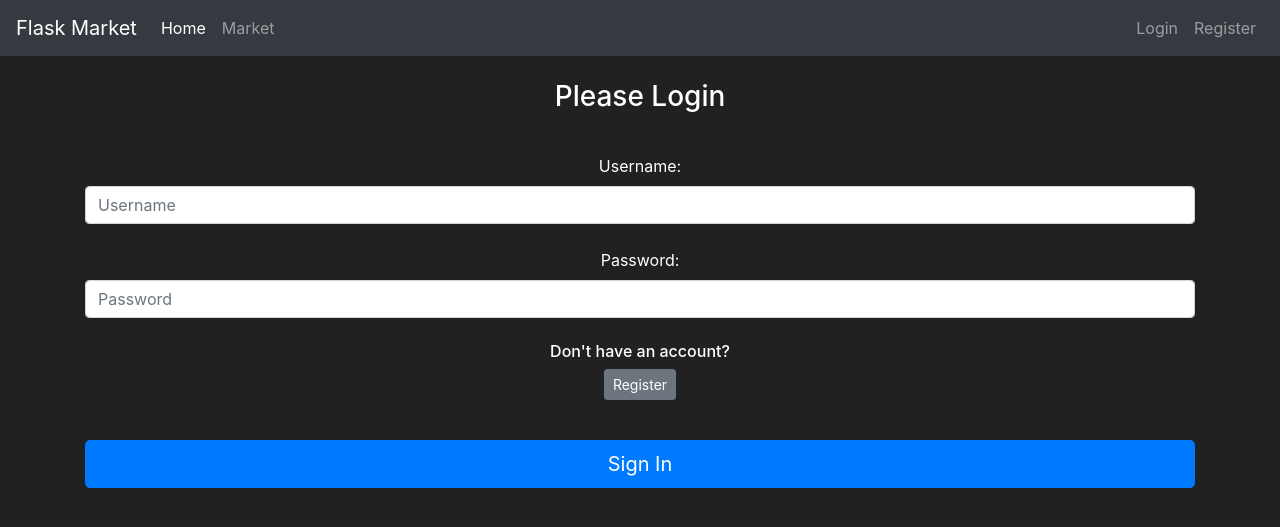
After one commit to GeorgeIniatis/Flask-Website, a Flask app: page /login in a window 1280 px wide. The commit adds this page. Shown: the top 527 px of the page. Run offline with Flask 2, Linux system fonts and the light colour scheme; some libraries are stand-ins or nearby versions.

Commit message:
Completed P10-P11

```diff
--- a/create_and_populate_db.py
+++ b/create_and_populate_db.py
@@ -10,7 +10,7 @@ users = [
 
 for user in users:
     user_entry = User(id=user["id"], username=user["username"], email=user["email"],
-                      password_hash=user["password_hash"])
+                      password=user["password_hash"])
     print(user_entry)
     db.session.add(user_entry)
     db.session.commit()
--- a/market/__init__.py
+++ b/market/__init__.py
@@ -1,9 +1,12 @@
 from flask import Flask
 from flask_sqlalchemy import SQLAlchemy
+from flask_bcrypt import Bcrypt
 
 app = Flask(__name__)
 app.config["SQLALCHEMY_DATABASE_URI"] = 'sqlite:///market.db'  # Specify position of db and its name
-app.config["SECRET_KEY"] = "cdbde4cf31e8c9ec22179fe6" # os.urandom(12).hex()
+app.config["SECRET_KEY"] = "cdbde4cf31e8c9ec22179fe6"  # os.urandom(12).hex()
 db = SQLAlchemy(app)
+bcrypt = Bcrypt(app)
 
+# Needs to be after
 from market import routes
--- a/market/forms.py
+++ b/market/forms.py
@@ -1,10 +1,28 @@
 from flask_wtf import FlaskForm
 from wtforms import StringField, PasswordField, SubmitField
-from wtforms.validators import Length, EqualTo, Email, DataRequired
+from wtforms.validators import Length, EqualTo, Email, DataRequired, ValidationError
+from market.models import User
+
 
 class RegisterForm(FlaskForm):
+
+    def validate_username(self, username_to_check):
+        user = User.query.filter_by(username=username_to_check.data).first()
+        if user:
+            raise ValidationError("Username already exists! Please try using a different username")
+
+    def validate_email(self, email_to_check):
+        email = User.query.filter_by(email=email_to_check.data).first()
+        if email:
+            raise ValidationError("Email already exists! Please try using a different email")
+
     username = StringField(label="Username:", validators=[Length(min=2, max=30), DataRequired()])
     email = StringField(label="Email:", validators=[Length(max=50), Email(), DataRequired()])
-    password1 = PasswordField(label="Password:", validators=[Length(min=6), DataRequired()])
-    password2 = PasswordField(label="Confirm Password:", validators=[EqualTo("password1"), DataRequired()])
+    password = PasswordField(label="Password:", validators=[Length(min=6), DataRequired()])
+    confirm_password = PasswordField(label="Confirm Password:", validators=[EqualTo("password"), DataRequired()])
     submit = SubmitField(label="Create Account")
+
+class LoginForm(FlaskForm):
+    username = StringField(label="Username:", validators=[DataRequired()])
+    password = PasswordField(label="Password:", validators=[DataRequired()])
+    submit = SubmitField(label="Sign In")
--- a/market/routes.py
+++ b/market/routes.py
@@ -1,7 +1,7 @@
-from flask import render_template, redirect, url_for
+from flask import render_template, redirect, url_for, flash
 from market import app, db
-from market.models import *
-from market.forms import *
+from market.models import User,Item
+from market.forms import RegisterForm, LoginForm
 
 
 @app.route('/')
@@ -22,13 +22,19 @@ def register_page():
     if register_form.validate_on_submit():
         user_to_create = User(username=register_form.username.data,
                               email=register_form.email.data,
-                              password_hash=register_form.password1.data)
+                              password=register_form.password.data)
         db.session.add(user_to_create)
         db.session.commit()
         return redirect(url_for("market_page"))
 
-    if register_form.errors != {}:  # If there are errors from the validations
-        for error_message in register_form.errors.values():
-            print(f"Error in register page: {error_message}")
+    # Check if there are any errors
+    if register_form.errors != {}:
+        for entry in register_form.errors:
+            flash(f"Error with {entry.replace('_',' ')}: {register_form.errors[entry]}", category="danger")
 
-    return render_template("register.html", head_title="Register Pge", register_form=register_form)
+    return render_template("register.html", head_title="Register Page", register_form=register_form)
+
+@app.route('/login', methods=["GET", "POST"])
+def login_page():
+    login_form = LoginForm()
+    return render_template("login.html", head_title="Login Page", login_form=login_form)
--- a/market/templates/base.html
+++ b/market/templates/base.html
@@ -15,6 +15,7 @@
 </head>
 
 <body>
+
 <!-- Navbar -->
 <nav class="navbar navbar-expand-md navbar-dark bg-dark">
     <a class="navbar-brand" href="#">Flask Market</a>
@@ -32,7 +33,7 @@
         </ul>
         <ul class="navbar-nav">
             <li class="nav-item">
-                <a class="nav-link" href="#">Login</a>
+                <a class="nav-link" href="{{ url_for('login_page') }}">Login</a>
             </li>
             <li class="nav-item">
                 <a class="nav-link" href="{{ url_for('register_page') }}">Register</a>
@@ -41,8 +42,21 @@
     </div>
 </nav>
 
+<!-- Present errors -->
+{% with messages = get_flashed_messages(with_categories=true) %}
+    {% if messages %}
+        {% for category, message in messages %}
+            <div class="alert alert-{{ category }} text-center">
+                <button type="button" class="m1-2 mb-1 close" data-dismiss="alert" aria-label="Close">
+                    <span aria-hidden="true"> &times; </span>
+                </button>
+                {{ message }}
+            </div>
+        {% endfor %}
+    {% endif %}
+{% endwith %}
+
 {% block body %}
-
 {% endblock %}
 
 <!-- Optional JavaScript -->
--- a/market/templates/home.html
+++ b/market/templates/home.html
@@ -2,5 +2,5 @@
 
 {% block body %}
     <br>
-    <h1> Home Page</h1>
+    <h1 class="h3 mb-3 fort-weight-normal"> Home Page </h1>
 {% endblock %}
--- /dev/null
+++ b/market/templates/login.html
@@ -0,0 +1,31 @@
+{% extends "base.html" %}
+
+{% block body %}
+    <div class="text-center">
+        <div class="container">
+            <form method="POST" class="form-signin" style="color:white">
+                {{ login_form.hidden_tag() }} <!-- CSRF Protection -->
+                <br>
+                <h1 class="h3 mb-3 fort-weight-normal"> Please Login </h1>
+                <br>
+                {{ login_form.username.label() }}
+                {{ login_form.username(class="form-control", placeholder="Username") }}
+                <br>
+
+                {{ login_form.password.label() }}
+                {{ login_form.password(class="form-control", placeholder="Password") }}
+                <br>
+
+                <div class="checkbox mb-3">
+                    <h6> Don't have an account?</h6>
+                    <a class="btn btn-sm btn-secondary" href="{{ url_for('register_page') }}" > Register </a>
+                </div>
+                <br>
+
+                {{ login_form.submit(class="btn btn-lg btn-block btn-primary") }}
+            </form >
+        </div>
+
+    </div>
+
+{% endblock %}
--- a/market/templates/market.html
+++ b/market/templates/market.html
@@ -2,7 +2,7 @@
 
 {% block body %}
     <br>
-    <h1> Market Page</h1>
+    <h1 class="h3 mb-3 fort-weight-normal"> Market Page </h1>
         <table class="table table-hover table-dark">
             <thead>
                 <tr>
--- a/requirements.txt
+++ b/requirements.txt
@@ -1,7 +1,10 @@
+bcrypt==3.2.0
+cffi==1.14.6
 click==8.0.1
 dnspython==2.1.0
 email-validator==1.1.3
 Flask==2.0.1
+Flask-Bcrypt==0.7.1
 Flask-SQLAlchemy==2.5.1
 Flask-WTF==0.15.1
 greenlet==1.1.1
@@ -9,6 +12,8 @@ idna==3.2
 itsdangerous==2.0.1
 Jinja2==3.0.1
 MarkupSafe==2.0.1
+pycparser==2.20
+six==1.16.0
 SQLAlchemy==1.4.22
 Werkzeug==2.0.1
 WTForms==2.3.3
```
Also changed, not shown: market/models.py (+10 -0 lines), market/templates/register.html (+10 -7 lines), market/market.db.
